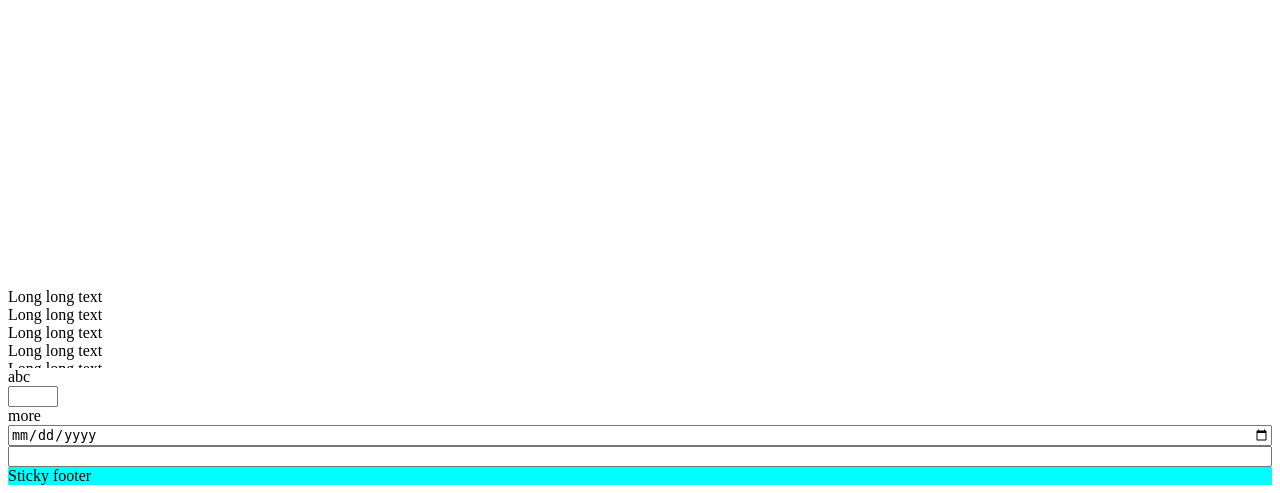
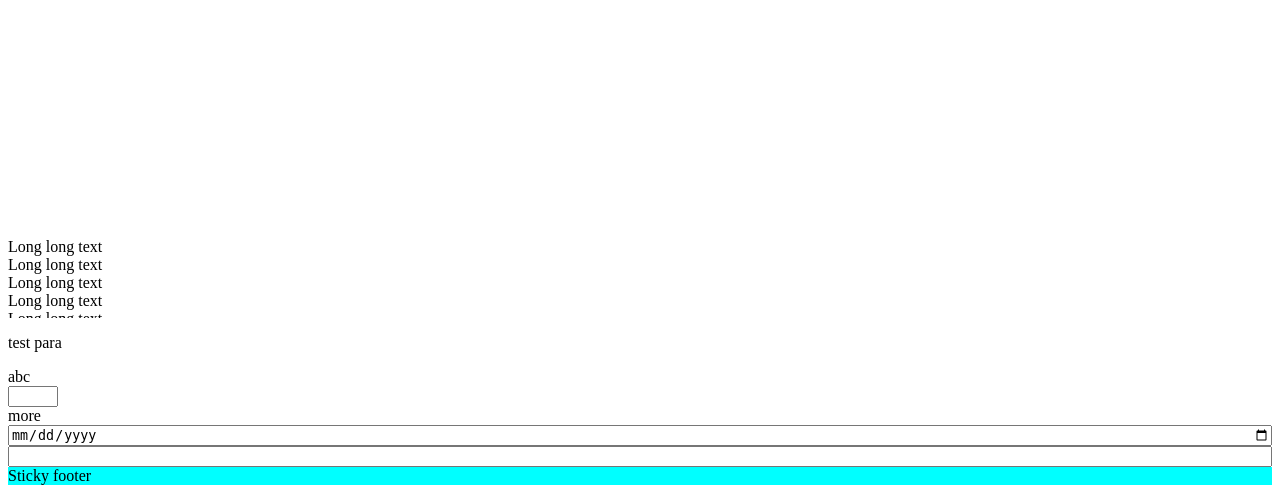
Before and after one commit to manhnd9293/QLTS, a Django app: template quanlitaisan/templates/test.html in a window 1280 px wide. Shown: the part 307-800 px from the top of the page. Run offline with Django 3.2, Linux system fonts and the light colour scheme; the template is opened without the code that fills it, so the values that code supplies are empty.

Commit message:
add a para

```diff
--- a/quanlitaisan/templates/test.html
+++ b/quanlitaisan/templates/test.html
@@ -68,6 +68,7 @@
           Long long text<br>
           Long long text<br>
         </div>
+        <p>test para</p>
         <span id="aft">abc</span>
         <input type="text" id="intest"> <span>more</span>
         <input type="date">
```
